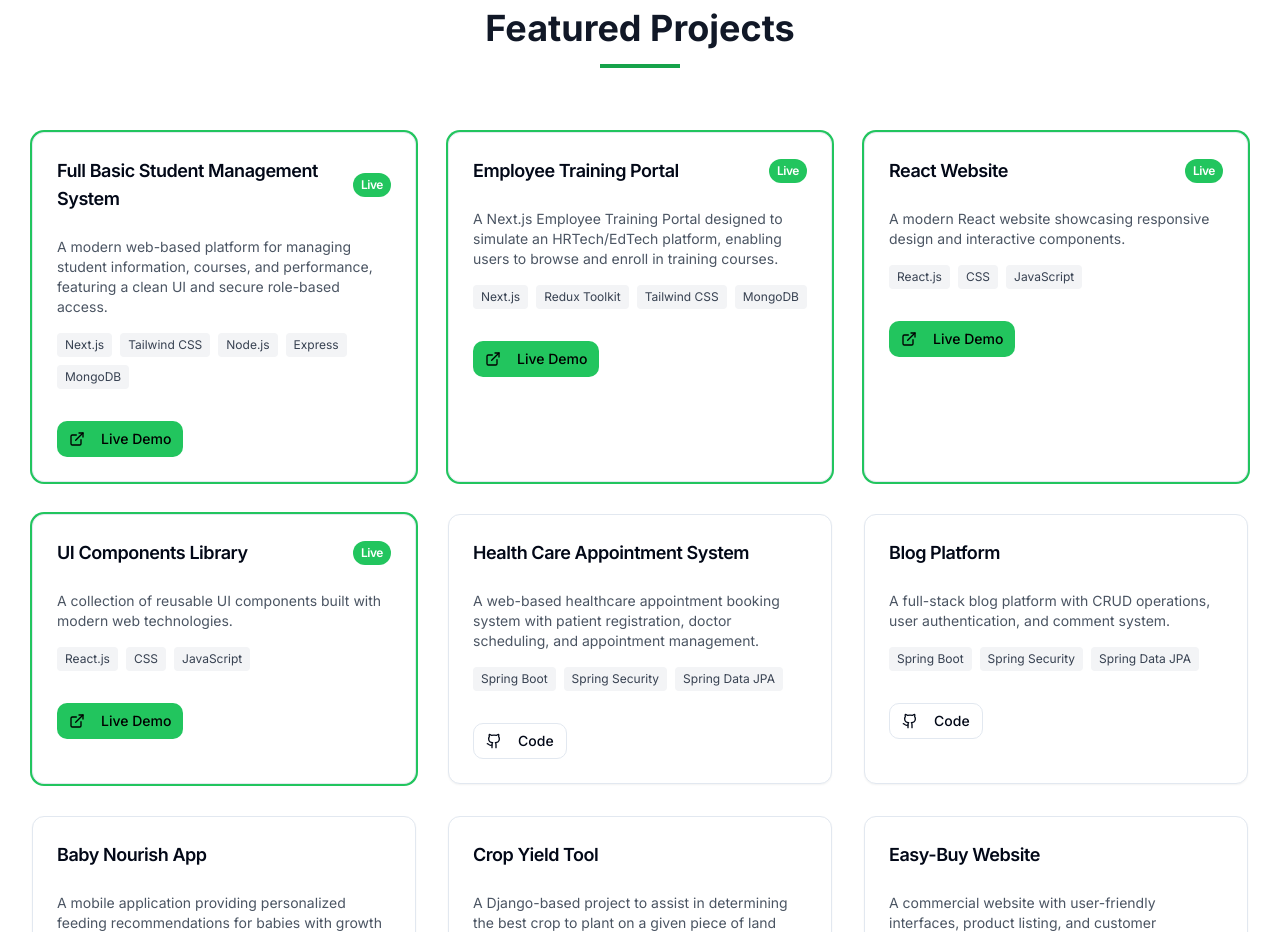
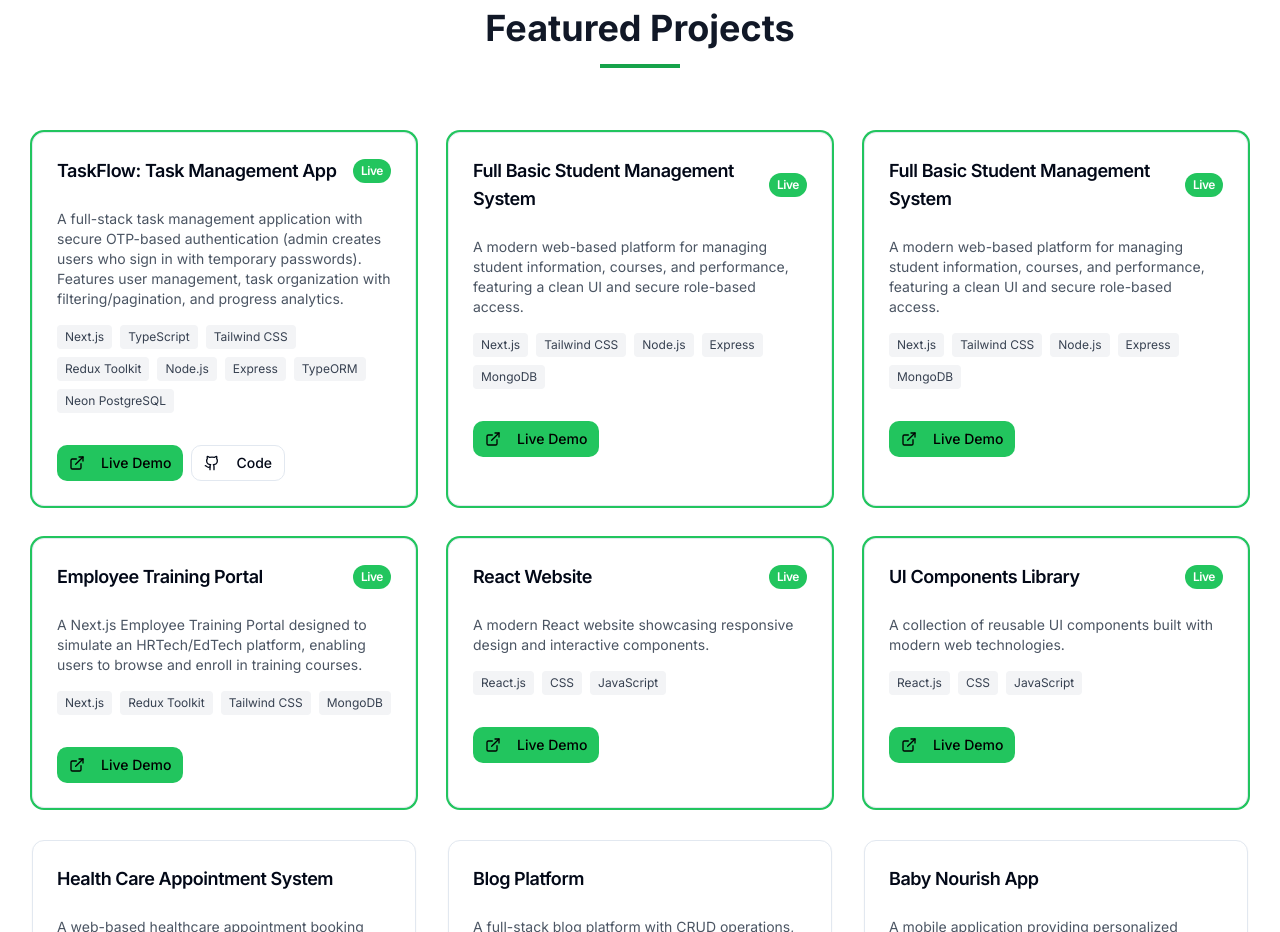
Before and after one commit to usandrine/My_Portfolio, a Next.js app: page / in a window 1280 px wide. Shown: the part 2300-3232 px from the top of the page. Built offline with nearby package versions, Linux system fonts and the light colour scheme.

Commit message:
added a task list project

```diff
--- a/app/components/Projects.tsx
+++ b/app/components/Projects.tsx
@@ -8,6 +8,23 @@ import { ExternalLink, Github } from "lucide-react"
 export default function Projects() {
   const projects = [
 
+    {
+    title: "TaskFlow: Task Management App",
+    description:
+      "A full-stack task management application with secure OTP-based authentication (admin creates users who sign in with temporary passwords). Features user management, task organization with filtering/pagination, and progress analytics.",
+    technologies: ["Next.js", "TypeScript", "Tailwind CSS", "Redux Toolkit", "Node.js", "Express", "TypeORM", "Neon PostgreSQL"],
+    liveUrl: "https://todo-with-otp.vercel.app/",
+    githubUrl: "https://github.com/usandrine", // Add your actual GitHub URL if different
+    featured: true,
+  },
+  {
+    title: "Full Basic Student Management System",
+    description:
+      "A modern web-based platform for managing student information, courses, and performance, featuring a clean UI and secure role-based access.",
+    technologies: ["Next.js", "Tailwind CSS", "Node.js", "Express", "MongoDB"],
+    liveUrl: "https://full-basic-student-management-syste.vercel.app/",
+    featured: true,
+  },
      {
     title: "Full Basic Student Management System",
     description:
```
